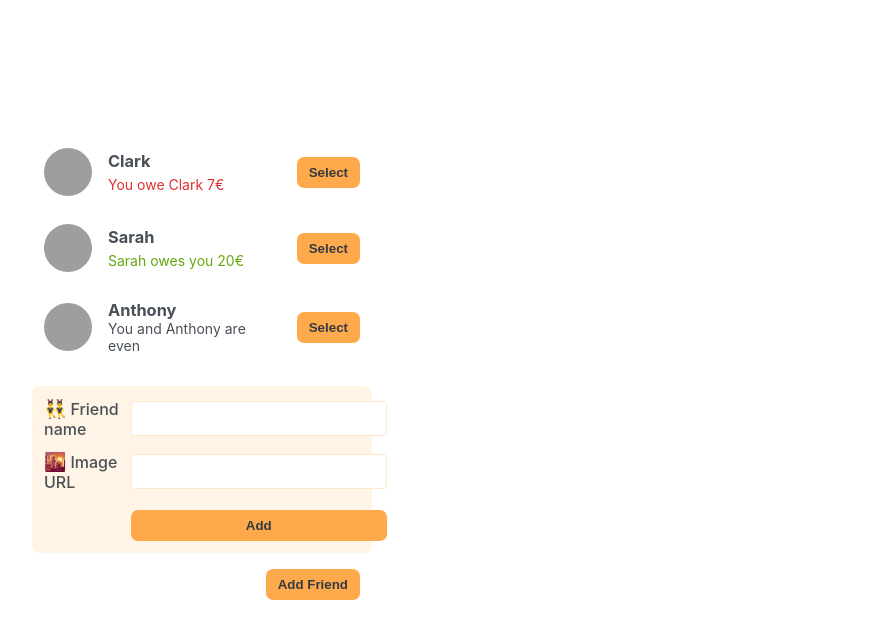
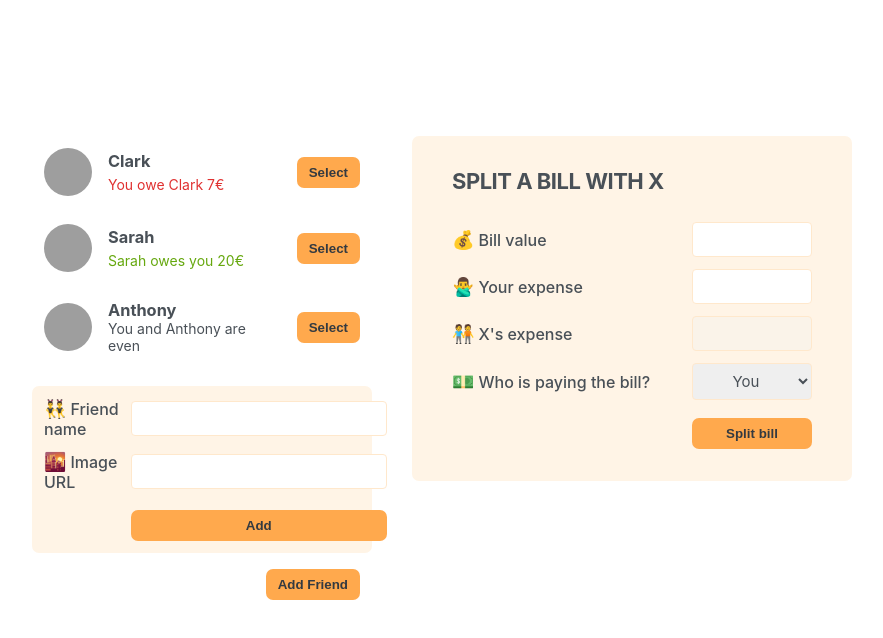
Before and after one commit to tarikkurtanovic/eat-n-split, a React (Create React App) app: page / in a window 1280 px wide. Shown: the top 638 px of the page, without its empty margins (198-1081 px from the left). Built offline with nearby package versions, Linux system fonts and the light colour scheme; grey boxes are pictures that could not be loaded.

Commit message:
static app finished

```diff
--- a/src/App.js
+++ b/src/App.js
@@ -29,6 +29,7 @@
         <FormAddFriend />
         <Button>Add Friend</Button>
       </div>
+      <FormSplitBill />
     </div>
   );
 }
@@ -85,3 +86,28 @@
     </form>
   );
 }
+
+function FormSplitBill() {
+  return (
+    <form className="form-split-bill">
+      <h2>Split a bill with X</h2>
+
+      <label>💰Bill value</label>
+      <input type="text"></input>
+
+      <label>🙅‍♂️Your expense</label>
+      <input type="text"></input>
+
+      <label>🧑‍🤝‍🧑X's expense</label>
+      <input type="text" disabled></input>
+
+      <label>💵Who is paying the bill?</label>
+      <select>
+        <option value="user">You</option>
+        <option value="friend">X</option>
+      </select>
+
+      <Button>Split bill</Button>
+    </form>
+  );
+}
```
